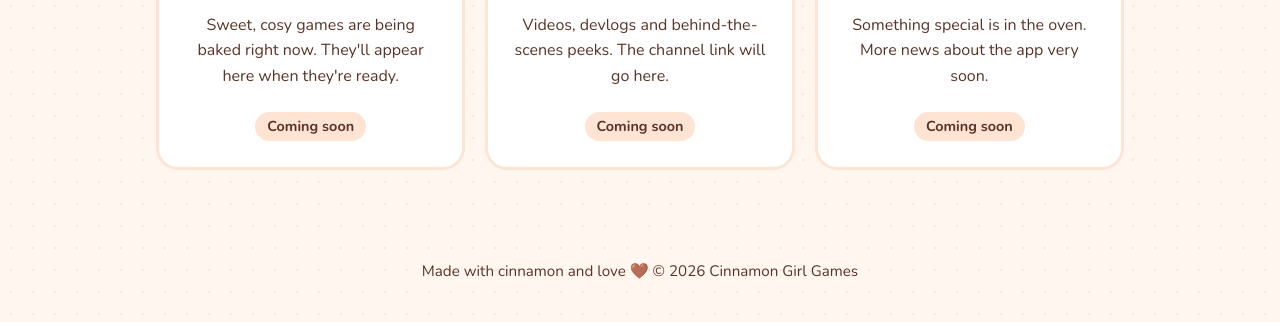
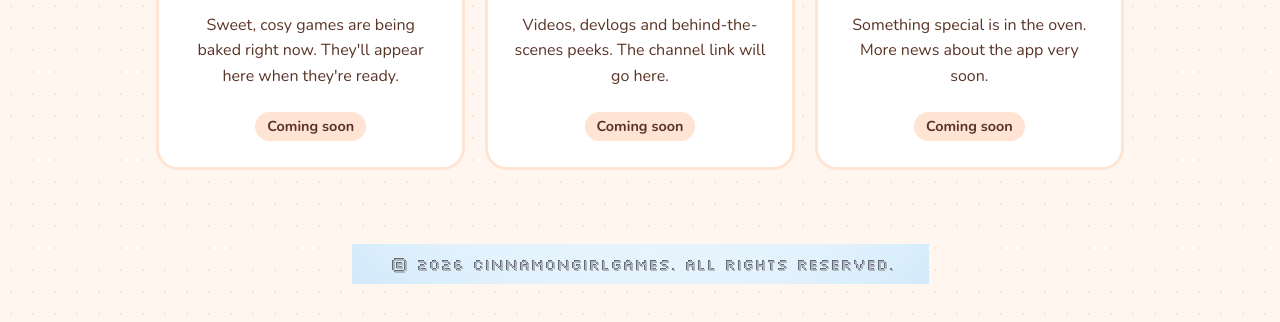
Before and after one commit to cinnamongirlgames/cinnamongirlgames-website, a plain HTML site: page index.html in a window 1280 px wide. Shown: the part 511-833 px from the top of the page. Drawn offline with nearby package versions, Linux system fonts and the light colour scheme.

Commit message:
Use mar's pixel copyright notice as the footer
Co-Authored-By: Claude Opus 5.5 <noreply@anthropic.com>
Claude-Session: https://claude.ai/code/session_016cHRctfNHM2FhxY8mQQEWL

```diff
--- a/css/style.css
+++ b/css/style.css
@@ -128,7 +128,15 @@ nav a:hover { background: var(--pink); }
 
 /* ---------- Footer ---------- */
 .site-footer {
-  padding: 24px 16px;
+  padding: 24px 16px 32px;
   text-align: center;
-  font-size: 0.95rem;
 }
+
+.site-footer .copyright {
+  display: block;
+  width: 100%;
+  max-width: 577px;
+  height: auto;
+  margin: 0 auto;
+  image-rendering: pixelated;
+}
--- a/index.html
+++ b/index.html
@@ -65,11 +65,7 @@
   </main>
 
   <footer class="site-footer">
-    <p>Made with cinnamon and love 🤎 &copy; <span id="year">2026</span> Cinnamon Girl Games</p>
+    <img class="copyright" src="images/copyright-notice.png" alt="© 2026 Cinnamongirlgames. All rights reserved.">
   </footer>
-
-  <script>
-    document.getElementById("year").textContent = new Date().getFullYear();
-  </script>
 </body>
 </html>
```
Also changed, not shown: images/copyright-notice.png (added).
